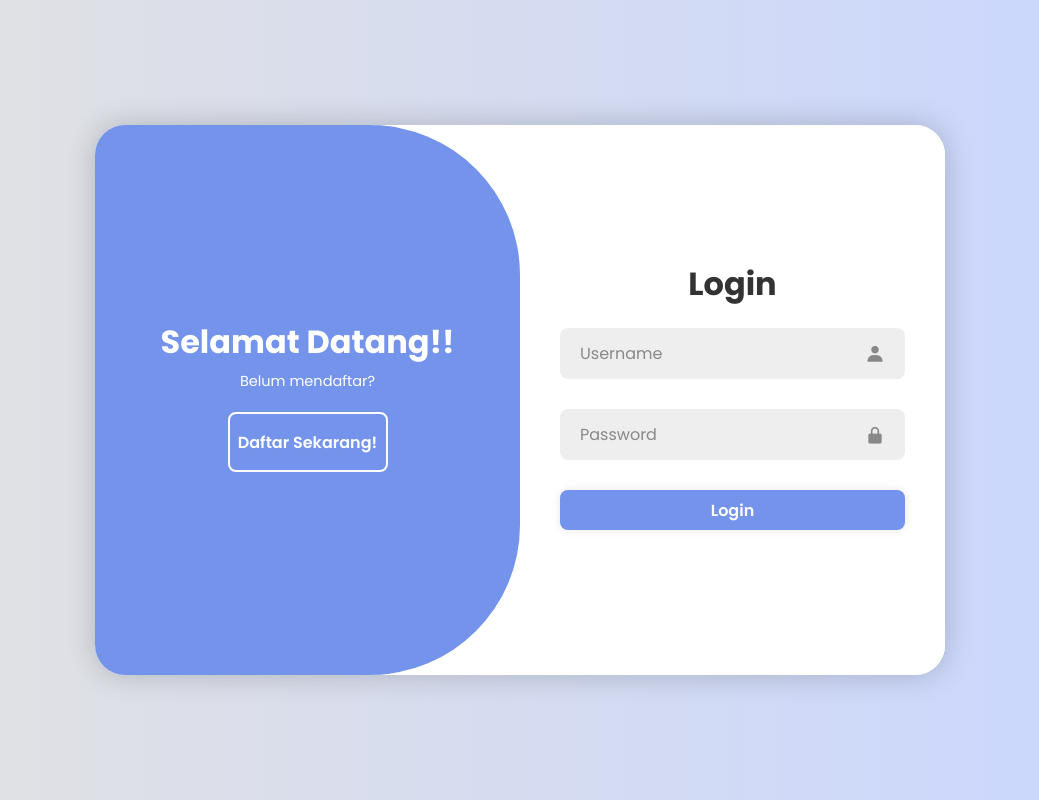
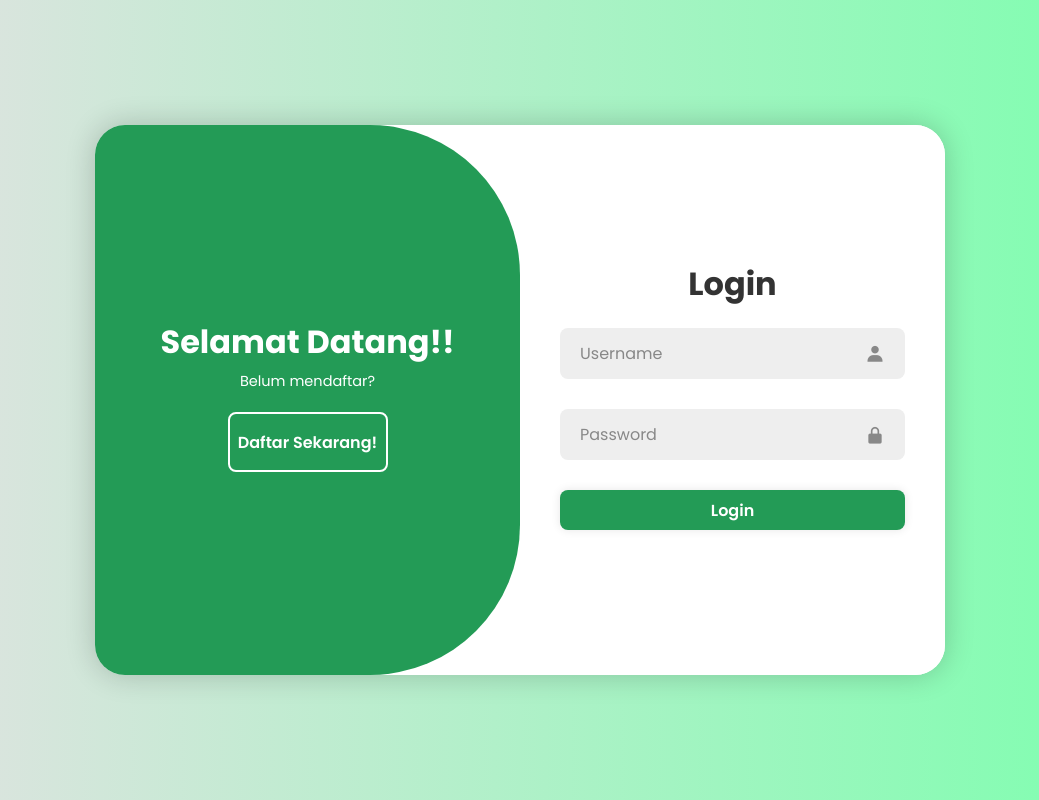
Before and after one commit to rezdni/landing-page-ppdb, a PHP site: page /login/login.html in a window 1280 px wide. Shown: the whole page, without its empty margins (120-1159 px from the left). Run offline with PHP 8.4, Linux system fonts and the light colour scheme.

Commit message:
mengubah color login css

```diff
--- a/assets/styles/login.css
+++ b/assets/styles/login.css
@@ -12,7 +12,7 @@ body {
     justify-content: center;
     align-items: center;
     min-height: 100vh;
-    background: linear-gradient(90deg, #e2e2e2, #c9d6ff);
+    background: linear-gradient(90deg, #e2e2e2, #7cffae);
 }
 
 .container {
@@ -106,7 +106,7 @@ form {
 .btn {
     width: 100%;
     height: 40px;
-    background: #7494ec;
+    background: #239b56;
     border-radius: 8px;
     box-shadow: 0 0 10px rgba(0, 0, 0, .1);
     border: none;
@@ -148,7 +148,7 @@ form {
     left: -250%;
     width: 300%;
     height: 100%;
-    background: #7494ec;
+    background: #239b56;
     border-radius: 150px;
     z-index: 2;
     transition: 1.8s ease-in-out;
```
